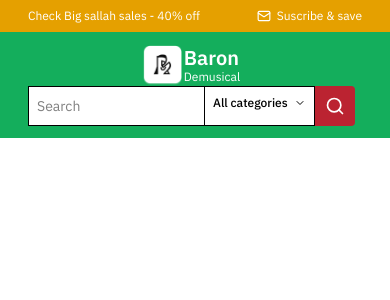
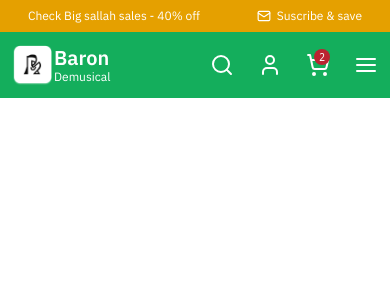
Before and after one commit to CflexdeveandcompanyMain/Baronde-frontend, a React (Vite) app: page / in a window 390 px wide. Shown: the top 300 px of the page. Built offline with nearby package versions, Linux system fonts and the light colour scheme.

Commit message:
working now...

```diff
--- a/src/index.ts
+++ b/src/index.ts
@@ -1,7 +1,8 @@
 //========= IMAGE ===========
 import bdm from "./assets/bdm.png";
 import headlogo from "./assets/headlogo.png";
-export { bdm, headlogo };
+import Hero from "./assets/Hero.png";
+export { bdm, headlogo, Hero as desktopHero };
 
 // ============= Authentication Components ==========
 import UserCreateAccount from "./authentication/create";
--- /dev/null
+++ b/src/mainpage/Hero/Hero.tsx
@@ -0,0 +1,25 @@
+export default function MainPageHero() {
+  return (
+    <section className="flex flex-col items-center w-full">
+      <section className="bg-white p-3 flex justify-center">
+        <ul className="flex flex-row items-center justify-between w-3/4">
+          <div className="font-all text-sm text-center font-medium list-none">
+            All Deals
+          </div>
+          <div className="font-all text-sm text-center font-medium list-none">
+            Shop by Brand
+          </div>
+          <div className="font-all text-sm text-center font-medium list-none">
+            All Deals
+          </div>
+          <div className="font-all text-sm text-center font-medium list-none">
+            All Deals
+          </div>
+          <div className="font-all text-sm text-center font-medium list-none">
+            All Deals
+          </div>
+        </ul>
+      </section>
+    </section>
+  );
+}
--- a/src/mainpage/navbar/navbar.tsx
+++ b/src/mainpage/navbar/navbar.tsx
@@ -1,3 +1,4 @@
+import { Link } from "react-router-dom";
 import { headlogo, MainPageSearchBar } from "../..";
 
 export default function MainPageNavbar() {
@@ -28,8 +29,8 @@ export default function MainPageNavbar() {
           </p>
         </div>
       </div>
-      <div className="py-3 px-7 bg-[#14AE5C] w-full">
-        <div className="flex flex-row items-center justify-center gap-0.5 -ml-2 self-center">
+      <div className="flex flex-row items-center py-3 px-3 sm:px-7 bg-[#14AE5C] w-full">
+        <div className="flex flex-row items-center justify-start sm:justify-center gap-0.5 sm:-ml-2 self-center w-1/2">
           <img
             src={headlogo}
             className="w-10 h-10 sm:w-10 sm:h-10 rounded object-cover"
@@ -42,6 +43,88 @@ export default function MainPageNavbar() {
           </div>
         </div>
         <MainPageSearchBar />
+        <div className="flex flex-row items-center gap-6 w-1/2 justify-end">
+          <Link
+            to={"/signup"}
+            className="hidden sm:flex flex-col items-center gap-1.5"
+          >
+            <p className="font-all font-medium text-xs text-center text-white">
+              Login/SignUp
+            </p>
+            <p className="font-all font-medium text-xs text-center text-white">
+              My account
+            </p>
+          </Link>
+          <svg
+            xmlns="http://www.w3.org/2000/svg"
+            width="24"
+            height="24"
+            viewBox="0 0 24 24"
+            fill="none"
+            stroke="currentColor"
+            strokeWidth="2"
+            strokeLinecap="round"
+            strokeLinejoin="round"
+            className="lucide lucide-search-icon lucide-search text-white sm:hidden flex"
+          >
+            <path d="m21 21-4.34-4.34" />
+            <circle cx="11" cy="11" r="8" />
+          </svg>
+          <svg
+            xmlns="http://www.w3.org/2000/svg"
+            width="24"
+            height="24"
+            viewBox="0 0 24 24"
+            fill="none"
+            stroke="currentColor"
+            strokeWidth="2"
+            strokeLinecap="round"
+            strokeLinejoin="round"
+            className="lucide lucide-user-icon lucide-user text-white sm:hidden flex"
+          >
+            <path d="M19 21v-2a4 4 0 0 0-4-4H9a4 4 0 0 0-4 4v2" />
+            <circle cx="12" cy="7" r="4" />
+          </svg>
+          <div className="relative">
+            <svg
+              xmlns="http://www.w3.org/2000/svg"
+              width="24"
+              height="24"
+              viewBox="0 0 24 24"
+              fill="none"
+              stroke="currentColor"
+              strokeWidth="2"
+              strokeLinecap="round"
+              strokeLinejoin="round"
+              className="lucide lucide-shopping-cart-icon lucide-shopping-cart text-white"
+            >
+              <circle cx="8" cy="21" r="1" />
+              <circle cx="19" cy="21" r="1" />
+              <path d="M2.05 2.05h2l2.66 12.42a2 2 0 0 0 2 1.58h9.78a2 2 0 0 0 1.95-1.57l1.65-7.43H5.12" />
+            </svg>
+            <div className="h-2 w-2 bg-[#BB2331] p-2 flex justify-center rounded-full absolute -top-1 right-0">
+              <p className="text-white text-[10px] font-medium text-center self-center">
+                2
+              </p>
+            </div>
+          </div>
+          <svg
+            xmlns="http://www.w3.org/2000/svg"
+            width="24"
+            height="24"
+            viewBox="0 0 24 24"
+            fill="none"
+            stroke="currentColor"
+            strokeWidth="2"
+            strokeLinecap="round"
+            strokeLinejoin="round"
+            className="lucide lucide-align-justify-icon lucide-align-justify sm:hidden flex text-white"
+          >
+            <path d="M3 12h18" />
+            <path d="M3 18h18" />
+            <path d="M3 6h18" />
+          </svg>
+        </div>
       </div>
     </nav>
   );
--- a/src/mainpage/navbar/search.tsx
+++ b/src/mainpage/navbar/search.tsx
@@ -15,14 +15,22 @@ const appliances: string[] = [
 
 export default function MainPageSearchBar() {
   let [drop, setdrop] = useState<boolean>(false);
+
+  const focusRef = (element: HTMLButtonElement) => {
+    if (element) {
+      element.focus();
+    }
+  };
+
   return (
-    <div className="flex flex-row items-center w-full">
+    <div className="hidden sm:flex flex-row items-center w-full">
       <input
+        autoFocus={true}
         type={"text"}
         placeholder="Search"
-        className="font-all text-sm font-normal self-stretch outline-none p-2 bg-white border border-black"
+        className="font-all text-sm w-3/5 font-normal self-stretch outline-none p-2 bg-white border border-black"
       />
-      <div className="flex flex-col items-center p-2 border border-black border-l-0 bg-white self-stretch relative">
+      <div className="flex flex-col w-2/5 items-center p-2 border border-black border-l-0 bg-white self-stretch relative">
         <div
           onClick={() => setdrop(!drop)}
           className="flex flex-row items-center gap-1.5 justify-center cursor-pointer"
@@ -48,11 +56,12 @@ export default function MainPageSearchBar() {
           </svg>
         </div>
         <button
-          autoFocus={drop}
+          ref={focusRef}
           onBlur={() => setdrop(false)}
+          type={"button"}
           className={`${
             drop ? "flex" : "hidden"
-          } sm:min-w-[200px] bg-white flex-col absolute top-10 items-start border border-black/40`}
+          } sm:min-w-[200px] bg-white flex-col absolute top-10 items-start border border-black/40 outline-none`}
         >
           {appliances.map((item, index) => {
             return (
```
Also changed, not shown: 1 other file (tests, documents, lock files or other folders).
